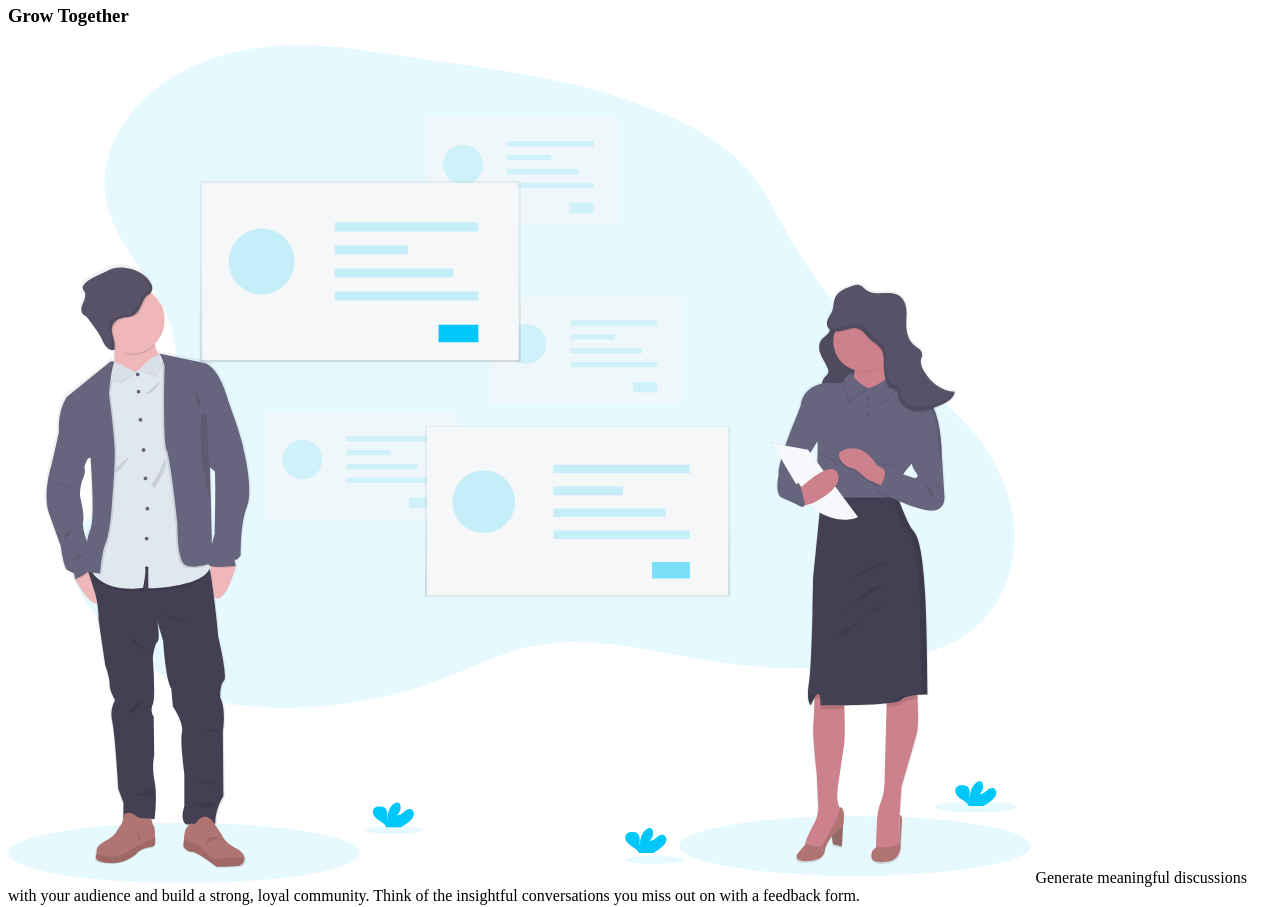
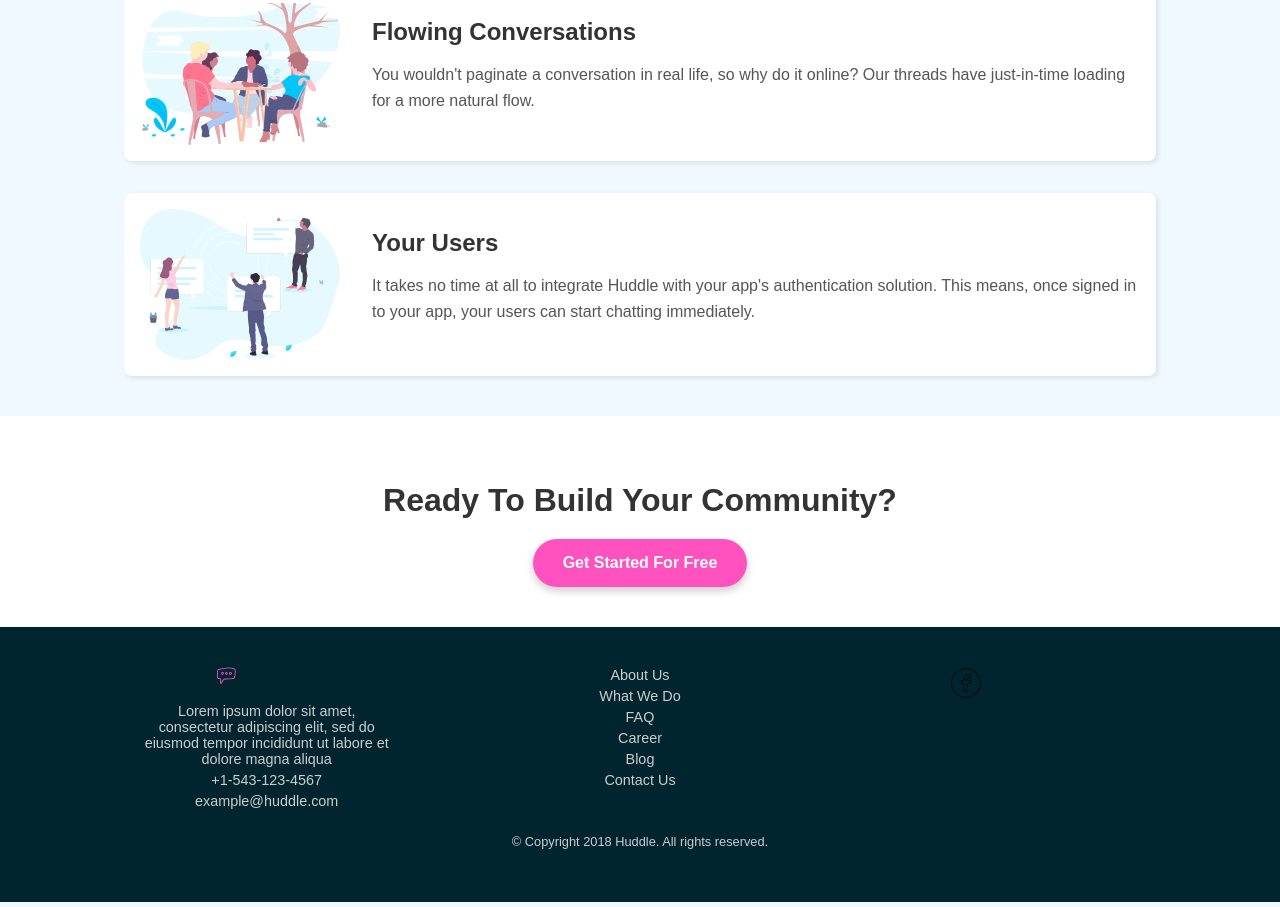
Before and after one commit to viktoriagrubi/Huddle---Modern-Landing-Page, a plain HTML site: page index.html in a window 1280 px wide. Shown: the part 913-1820 px from the top of the page. Drawn offline with Linux system fonts and the light colour scheme.

Commit message:
Dodanie nowych funkcji

```diff
--- a/index.html
+++ b/index.html
@@ -3,7 +3,6 @@
   <head>
     <meta charset="UTF-8" />
     <meta name="viewport" content="width=device-width, initial-scale=1.0" />
-    <!-- displays site properly based on user's device -->
 
     <link
       rel="icon"
@@ -12,20 +11,11 @@
       href="./images/favicon-32x32.png"
     />
 
+    <link rel="stylesheet" href="style.css" />
+
     <title>
       Frontend Mentor | Huddle landing page with alternating feature blocks
     </title>
-
-    <!-- Feel free to remove these styles or customise in your own stylesheet 👍 -->
-    <style>
-      .attribution {
-        font-size: 11px;
-        text-align: center;
-      }
-      .attribution a {
-        color: hsl(228, 45%, 44%);
-      }
-    </style>
   </head>
   <body>
     <header>
@@ -35,13 +25,15 @@
       </div>
 
       <div class="hero-section">
+        <div class="hero-text">
           <h2>Build The Community Your Fans Will Love</h2>
           <p>
-          Huddle re-imagines the way we build communities. You have a voice, but
-          so does your audience. Create connections with your users as you
+            Huddle re-imagines the way we build communities. You have a voice,
+            but so does your audience. Create connections with your users as you
             engage in genuine discussion.
           </p>
           <button class="cta-btn">Get Started For Free</button>
+        </div>
         <img
           src="images/illustration-mockups.svg"
           alt="Community illustration"
@@ -52,43 +44,68 @@
 
     <section class="features">
       <div class="feature">
+        <img
+          src="images/illustration-grow-together.svg"
+          alt="Feature 1"
+          class="img"
+        />
+        <div class="text-content">
           <h3>Grow Together</h3>
           <p>
-          <img src="images/illustration-grow-together.svg" alt="Feature 1" />
-          Generate meaningful discussions with your audience and build a strong,
-          loyal community. Think of the insightful conversations you miss out on
-          with a feedback form.
+            Generate meaningful discussions with your audience and build a
+            strong, loyal community. Think of the insightful conversations you
+            miss out on with a feedback form.
           </p>
+        </div>
+      </div>
+
       <div class="feature">
-        <img src="images/illustration-flowing-conversation.svg" alt="Feature 2">
+        <div class="text-content">
           <h3>Flowing Conversations</h3>
-        <p>You wouldn't paginate a conversation in real life,
-        so why do it online? Our threads have just-in-time loading for a more
-        natural flow. </p>
+          <p>
+            You wouldn't paginate a conversation in real life, so why do it
+            online? Our threads have just-in-time loading for a more natural
+            flow.
+          </p>
         </div>
+        <img
+          src="images/illustration-flowing-conversation.svg"
+          alt="Feature 2"
+          class="img"
+        />
+      </div>
+
       <div class="feature">
-        <img src="images/illustration-your-users.svg" alt="Feature 3">
+        <img
+          src="images/illustration-your-users.svg"
+          alt="Feature 3"
+          class="img"
+        />
+        <div class="text-content">
           <h3>Your Users</h3>
-
-
-        <p>It takes no time at all to integrate Huddle with your app's authentication
-        solution. This means, once signed in to your app, your users can start
-        chatting immediately.</p>
+          <p>
+            It takes no time at all to integrate Huddle with your app's
+            authentication solution. This means, once signed in to your app,
+            your users can start chatting immediately.
+          </p>
+        </div>
       </div>
     </section>
 
     <section class="cta-section">
-      <h2>Ready To Build Your Community? </h2>
+      <h2>Ready To Build Your Community?</h2>
       <button class="cta-btn">Get Started For Free</button>
-
     </section>
 
     <footer>
       <div class="footer-container">
         <div class="contact-info">
-          <img src="images/logo.svg" alt="Huddle message" class="header-image" />
-          <p>Lorem ipsum dolor sit amet, consectetur adipiscing elit, sed do eiusmod tempor incididunt ut labore et dolore magna aliqua</p>
-          <p> +1-543-123-4567</p>
+          <img src="images/logo.svg" alt="Huddle logo" class="footer-logo" />
+          <p>
+            Lorem ipsum dolor sit amet, consectetur adipiscing elit, sed do
+            eiusmod tempor incididunt ut labore et dolore magna aliqua
+          </p>
+          <p>+1-543-123-4567</p>
           <p>example@huddle.com</p>
         </div>
 
@@ -102,11 +119,18 @@
         </div>
 
         <div class="social-links">
-          <a href="#">Facebook</a>
-          <a href="#">Twitter</a>
-          <a href="#">Instagram</a>
+          <a
+            href="#"
+            aria-label="Facebook"
+            class="social-icon facebook-icon"
+          ></a>
+          <a href="#" aria-label="Twitter" class="social-icon twitter-icon"></a>
+          <a
+            href="#"
+            aria-label="Instagram"
+            class="social-icon instagram-icon"
+          ></a>
         </div>
-
       </div>
       <p class="copyright">© Copyright 2018 Huddle. All rights reserved.</p>
     </footer>
--- /dev/null
+++ b/style.css
@@ -0,0 +1,217 @@
+body {
+  font-family: Arial, sans-serif;
+  margin: 0;
+  padding: 0;
+  background-color: #f0f9ff;
+  color: #333;
+}
+
+header {
+  background-image: url("images/bg-hero-desktop.svg");
+  background-color: #eaf1f5;
+  padding: 60px 0;
+  text-align: center;
+}
+
+.container.header-container {
+  display: flex;
+  justify-content: space-between;
+  align-items: center;
+  max-width: 1200px;
+  margin: 0 auto;
+  padding: 0 20px;
+}
+
+.header-image {
+  width: 120px;
+}
+
+.try-free-btn {
+  background-color: white;
+  color: #333;
+  border: none;
+  border-radius: 25px;
+  padding: 10px 20px;
+  font-weight: bold;
+  box-shadow: 0px 4px 8px rgba(0, 0, 0, 0.2);
+  transition: background-color 0.3s ease;
+  cursor: pointer;
+}
+
+.try-free-btn:hover {
+  background-color: #f5f5f5;
+}
+
+.hero-section {
+  display: flex;
+  align-items: center;
+  justify-content: space-between;
+  max-width: 1200px;
+  margin: 60px auto;
+  padding: 0 20px;
+}
+
+.hero-text {
+  max-width: 600px;
+}
+
+.hero-text h2 {
+  font-size: 2.5rem;
+  font-weight: bold;
+  margin-bottom: 15px;
+  color: #333;
+}
+
+.hero-text p {
+  font-size: 1.25rem;
+  color: #666;
+  line-height: 1.6;
+  margin-bottom: 30px;
+}
+
+.cta-btn {
+  background-color: #ff52bf;
+  color: white;
+  border: none;
+  border-radius: 25px;
+  padding: 15px 30px;
+  font-size: 1rem;
+  font-weight: bold;
+  box-shadow: 0px 4px 8px rgba(0, 0, 0, 0.2);
+  cursor: pointer;
+  transition: background-color 0.3s ease;
+}
+
+.cta-btn:hover {
+  background-color: #ff78cf;
+}
+
+.hero-image {
+  max-width: 500px;
+  width: 100%;
+  margin-left: 20px;
+}
+
+.features {
+  display: flex;
+  flex-direction: column;
+  align-items: center;
+  gap: 2rem;
+  max-width: 1200px;
+  margin: 40px auto;
+  padding: 0 20px;
+}
+
+.feature {
+  display: flex;
+  align-items: center;
+  gap: 2rem;
+  padding: 1rem;
+  background-color: #fff;
+  border-radius: 8px;
+  box-shadow: 2px 2px 5px rgba(0, 0, 0, 0.1);
+  width: 100%;
+  max-width: 1000px;
+}
+
+.feature:nth-child(even) {
+  flex-direction: row-reverse;
+}
+
+.img {
+  width: 200px;
+  height: auto;
+}
+
+.text-content h3 {
+  font-size: 1.5rem;
+  color: #333;
+  margin: 0;
+}
+
+.text-content p {
+  font-size: 1rem;
+  color: #555;
+  line-height: 1.6;
+}
+
+.cta-section {
+  background-color: #fff;
+  text-align: center;
+  padding: 40px 20px;
+  margin-top: 40px;
+}
+
+.cta-section h2 {
+  font-size: 2rem;
+  color: #333;
+  margin-bottom: 20px;
+}
+
+footer {
+  background-color: #00252e;
+  color: white;
+  padding: 40px;
+  text-align: center;
+}
+
+.footer-container {
+  display: flex;
+  justify-content: space-around;
+  max-width: 1100px;
+  margin: 0 auto;
+  flex-wrap: wrap;
+  gap: 20px;
+}
+
+.contact-info,
+.footer-links,
+.social-links {
+  flex: 1;
+  max-width: 250px;
+}
+
+.footer-logo {
+  width: 100px;
+  margin-bottom: 10px;
+}
+
+.contact-info p {
+  margin: 5px 0;
+  font-size: 0.9rem;
+  color: #ccc;
+}
+
+.footer-links a {
+  display: block;
+  color: #ccc;
+  text-decoration: none;
+  margin-bottom: 5px;
+  font-size: 0.9rem;
+}
+
+.social-links {
+  display: flex;
+  justify-content: center;
+  gap: 15px;
+}
+
+.social-icon {
+  width: 32px;
+  height: 32px;
+  background-size: cover;
+}
+
+.facebook-icon {
+  background-image: url("images/facebook.svg");
+}
+
+.social-icon:hover {
+  filter: brightness(1.2);
+}
+
+.copyright {
+  font-size: 0.8rem;
+  color: #ccc;
+  margin-top: 20px;
+}
```
Also changed, not shown: images/facebook.svg (added). Lines whose indentation alone changed are shown as unchanged.
